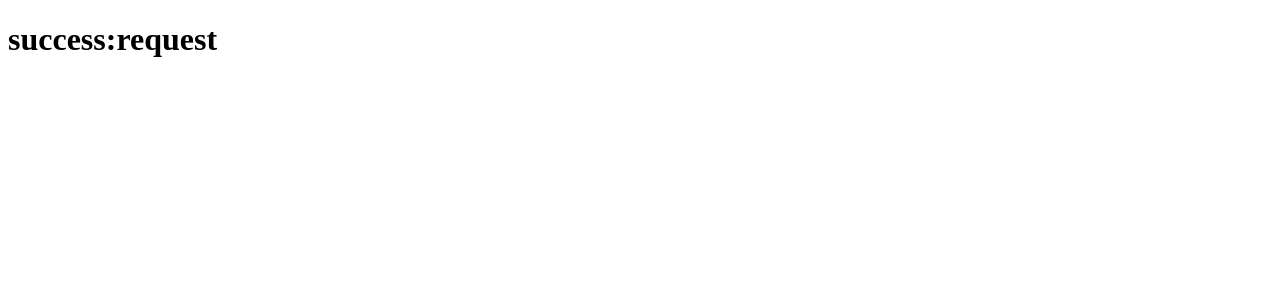
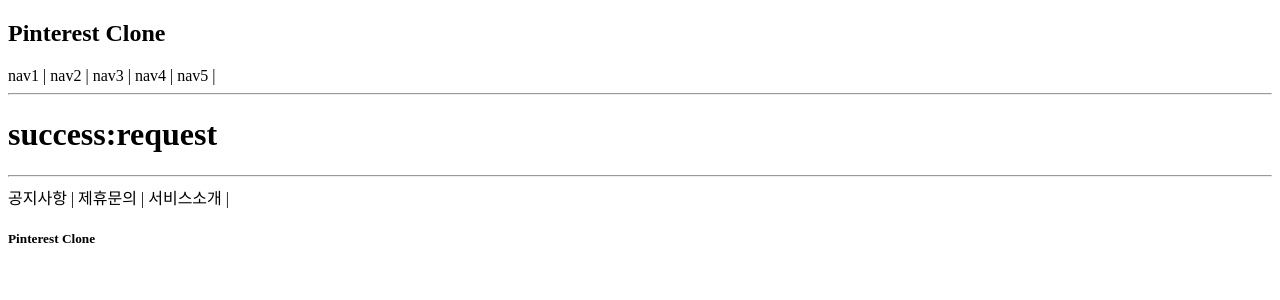
Before and after one commit to RyuMinSu/PinterestClone, a Django app: page /accounts/home/ in a window 1280 px wide. Shown: the top 300 px of the page. Run offline with Django 3.2, Linux system fonts and the light colour scheme.

Commit message:
framing2

```diff
--- a/accountapp/views.py
+++ b/accountapp/views.py
@@ -3,4 +3,4 @@ from django.shortcuts import render
 
 # Create your views here.
 def home(request):
-    return render(request, 'base.html')
+    return render(request, 'accountapp/home.html')
--- /dev/null
+++ b/templates/accountapp/home.html
@@ -0,0 +1,9 @@
+{% extends 'base.html' %}
+
+{% block content %}
+
+    <div>
+        <h1>success:request</h1>
+    </div>
+
+{% endblock %}
--- a/templates/base.html
+++ b/templates/base.html
@@ -1,10 +1,17 @@
 <!DOCTYPE html>
-<html lang="en">
-<head>
-  <meta charset="UTF-8">
-  <title>Title</title>
-</head>
+<html lang="ko">
+
+{% include 'head.html' %}
+
 <body>
-  <h1>success:request</h1>
+
+  {% include 'header.html' %}
+  <hr>
+
+  {% block content %}
+  {% endblock %}
+
+  <hr>
+  {% include 'footer.html' %}
 </body>
 </html>
--- /dev/null
+++ b/templates/footer.html
@@ -0,0 +1,10 @@
+<div>
+  <div>
+    <span>공지사항</span> |
+    <span>제휴문의</span> |
+    <span>서비스소개</span> |
+  </div>
+  <div>
+    <h5>Pinterest Clone</h5>
+  </div>
+</div>
--- /dev/null
+++ b/templates/head.html
@@ -0,0 +1,4 @@
+<head>
+  <meta charset="UTF-8">
+  <title>Title</title>
+</head>
--- /dev/null
+++ b/templates/header.html
@@ -0,0 +1,12 @@
+<div>
+  <div>
+    <h2>Pinterest Clone</h2>
+  </div>
+  <div>
+    <span>nav1</span> |
+    <span>nav2</span> |
+    <span>nav3</span> |
+    <span>nav4</span> |
+    <span>nav5</span> |
+  </div>
+</div>
```
